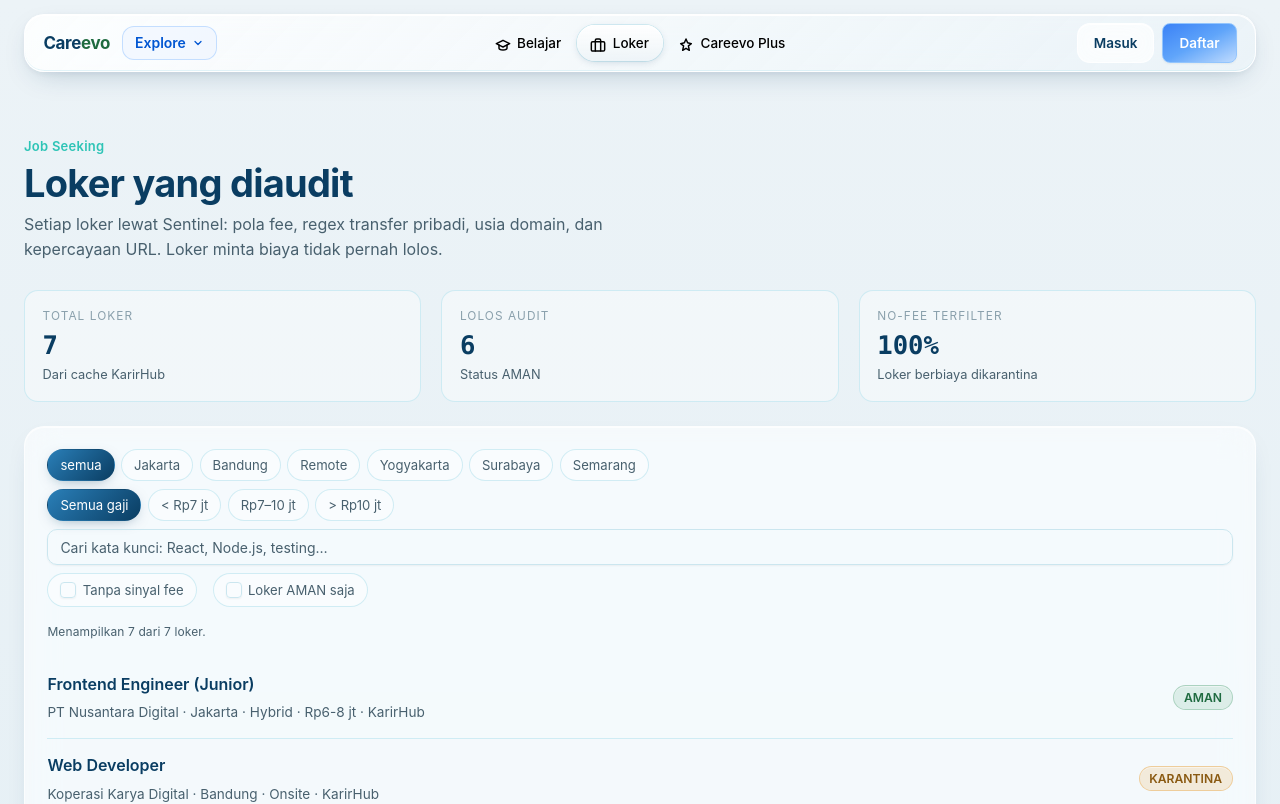
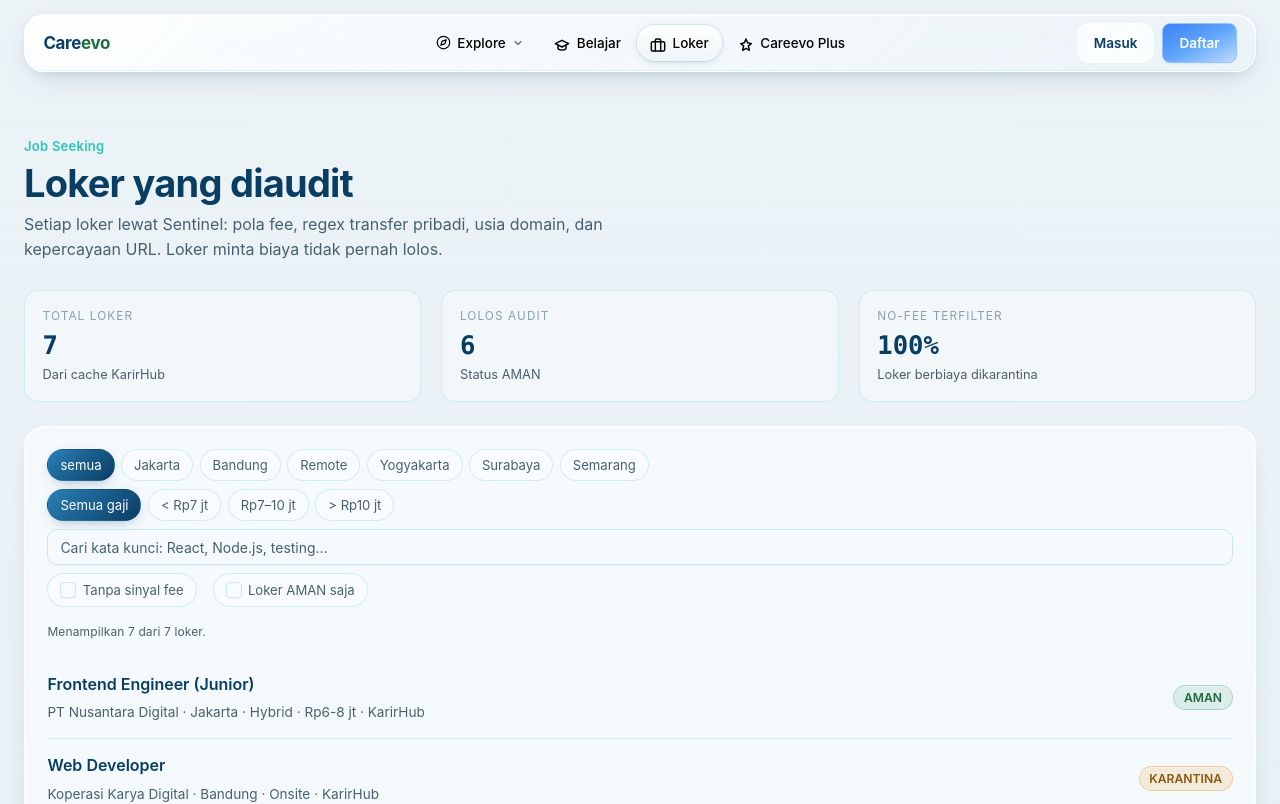
Before and after one commit to vaskoyudha/careevo, a Next.js app: page /loker in a window 1280 px wide. Shown: the top 804 px of the page. Built offline with nearby package versions, Linux system fonts and the light colour scheme.

Commit message:
style(ui): move Explore icon into center nav with conditional border on selection

```diff
--- a/src/components/ui/chrome.tsx
+++ b/src/components/ui/chrome.tsx
@@ -98,13 +98,11 @@ export function Chrome() {
         Lewati ke konten utama
       </a>
       <div className="chrome relative">
-        <div className="flex flex-1 min-w-0 items-center gap-2 sm:gap-3">
-          <Link className="chrome-brand !flex-none" href={onHome ? "#main" : "/"}>
-            Care<span>evo</span>
-          </Link>
+        <Link className="chrome-brand" href={onHome ? "#main" : "/"}>
+          Care<span>evo</span>
+        </Link>
+        <nav className="nav-float" aria-label="Navigasi utama">
           <ExploreMenu />
-        </div>
-        <nav className="nav-float" aria-label="Navigasi utama">
           {navItems.map((item) => {
             const active = isActive(item.href);
             return (
--- a/src/components/ui/explore-menu.tsx
+++ b/src/components/ui/explore-menu.tsx
@@ -59,6 +59,26 @@ const TRENDING_SKILLS: ExploreMenuItem[] = [
   { label: "Marketing", href: "/belajar" },
 ];
 
+function CompassIcon({ className }: { className?: string }) {
+  return (
+    <svg
+      width="15"
+      height="15"
+      viewBox="0 0 24 24"
+      fill="none"
+      stroke="currentColor"
+      strokeWidth="2"
+      strokeLinecap="round"
+      strokeLinejoin="round"
+      className={className}
+      aria-hidden="true"
+    >
+      <circle cx="12" cy="12" r="10" />
+      <polygon points="16.24 7.76 14.12 14.12 7.76 16.24 9.88 9.88 16.24 7.76" />
+    </svg>
+  );
+}
+
 export function ExploreMenu() {
   const [isOpen, setIsOpen] = useState(false);
   const containerRef = useRef<HTMLDivElement>(null);
@@ -96,7 +116,11 @@ export function ExploreMenu() {
 
   return (
     <div ref={containerRef} className="static">
-      {/* Explore Trigger Button */}
+      {/* Explore Trigger Button inside center nav-float:
+          - No border when not selected
+          - Uses border when selected (open)
+          - Features icon, text, and chevron matching other nav items
+      */}
       <button
         ref={buttonRef}
         type="button"
@@ -104,12 +128,13 @@ export function ExploreMenu() {
         aria-expanded={isOpen}
         aria-haspopup="dialog"
         aria-label="Explore menu"
-        className={`inline-flex items-center gap-1.5 rounded-lg px-3 py-1.5 text-xs font-semibold transition-all duration-200 sm:text-sm cursor-pointer ${
+        className={`inline-flex min-h-[36px] items-center gap-1.5 rounded-full px-3.5 py-1.5 text-[13.5px] font-medium transition-all duration-200 cursor-pointer ${
           isOpen
-            ? "border border-[#0056D2] bg-blue-50 text-[#0056D2] shadow-xs"
-            : "border border-blue-200/90 bg-blue-50/70 text-[#0056D2] hover:border-[#0056D2] hover:bg-blue-100/70"
+            ? "border border-blue-500/80 bg-white text-black shadow-xs"
+            : "border border-transparent text-black hover:bg-white/85 hover:shadow-[inset_0_1px_0_rgba(255,255,255,0.9)]"
         }`}
       >
+        <CompassIcon className="size-[15px] shrink-0 text-black" />
         <span>Explore</span>
         <svg
           width="12"
@@ -117,17 +142,19 @@ export function ExploreMenu() {
           viewBox="0 0 24 24"
           fill="none"
           stroke="currentColor"
-          strokeWidth="2.5"
+          strokeWidth="2.2"
           strokeLinecap="round"
           strokeLinejoin="round"
-          className={`transition-transform duration-200 ${isOpen ? "rotate-180" : ""}`}
+          className={`shrink-0 transition-transform duration-200 ${
+            isOpen ? "rotate-180 text-blue-600" : "text-black/60"
+          }`}
           aria-hidden="true"
         >
           <path d="m6 9 6 6 6-6" />
         </svg>
       </button>
 
-      {/* Mega Dropdown Panel — Solid opaque white background matching reference */}
+      {/* Mega Dropdown Panel — Solid opaque white background */}
       {isOpen && (
         <div
           role="dialog"
```
